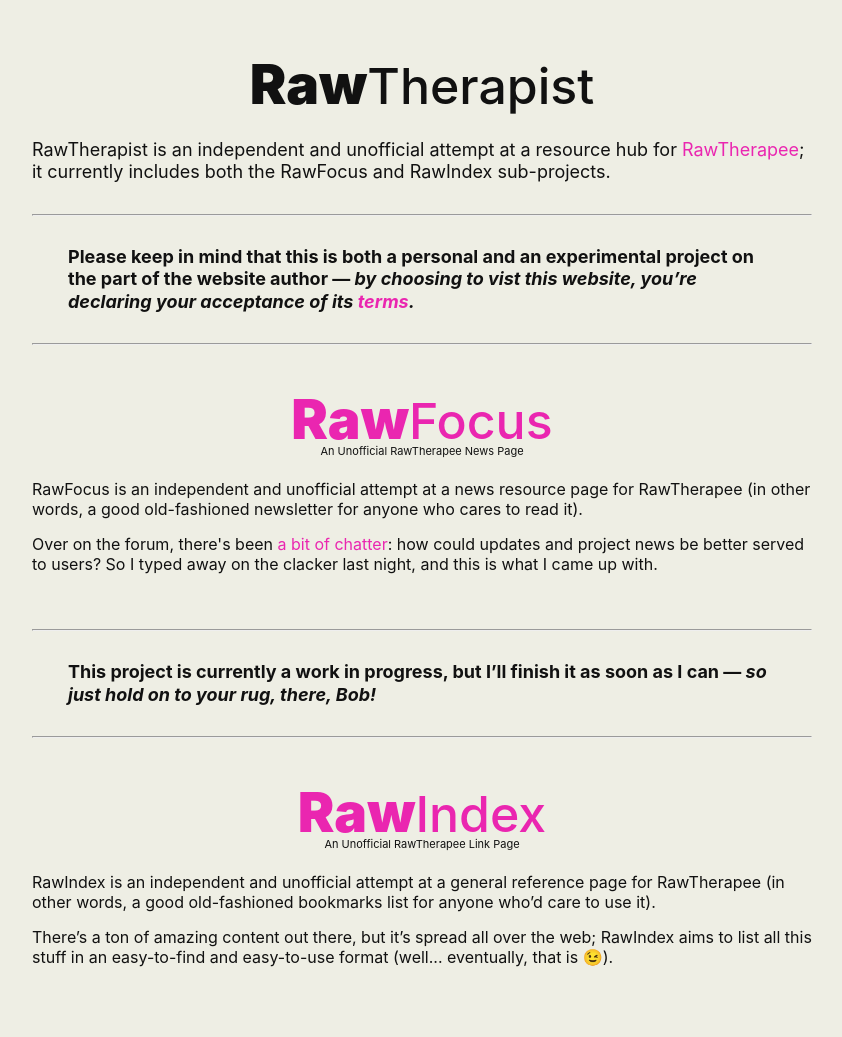
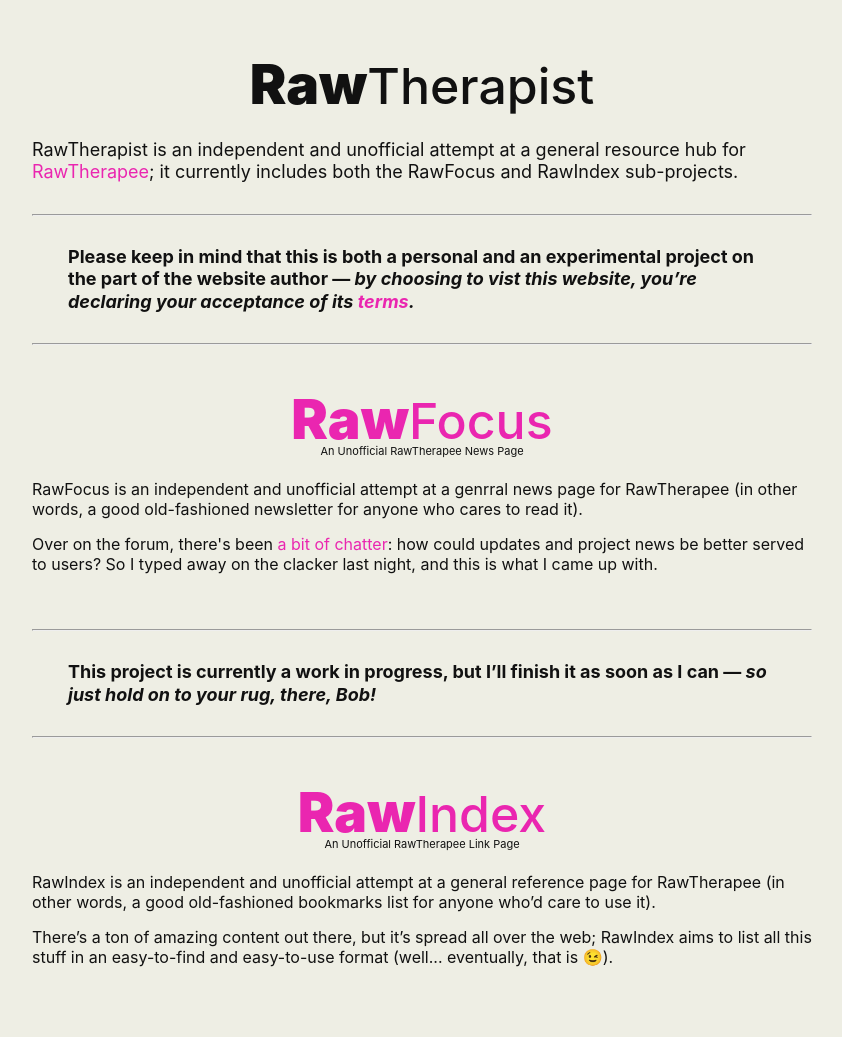
Before and after one commit to martbetz/martbetz.github.io, a Jekyll site: the page built from WIP/homepage.html, in a window 1280 px wide. Shown: the whole page, without its empty margins (218-1060 px from the left). Built offline with Jekyll 4.4.1, drawn with Linux system fonts in a browser that asks for light colours.

Commit message:
Update homepage.html

```diff
--- a/WIP/homepage.html
+++ b/WIP/homepage.html
@@ -19,7 +19,7 @@
 
 <p style="margin-top: 20px;">
    <font size="4">
-   RawTherapist is an independent and unofficial attempt at a resource hub for <a href="https://rawtherapee.com">RawTherapee</a>; it currently includes both the RawFocus and RawIndex sub-projects.
+   RawTherapist is an independent and unofficial attempt at a general resource hub for <a href="https://rawtherapee.com">RawTherapee</a>; it currently includes both the RawFocus and RawIndex sub-projects.
 </p>
 
 <p>
@@ -48,7 +48,7 @@
 
 <!-- <font size="4"> -->
    <p style="margin-top: 20px;">
-      RawFocus is an independent and unofficial attempt at a news resource page for RawTherapee (in other words, a good old-fashioned newsletter for anyone who cares to read it).
+      RawFocus is an independent and unofficial attempt at a genrral news page for RawTherapee (in other words, a good old-fashioned newsletter for anyone who cares to read it).
    </p>
 
    <p>
```
